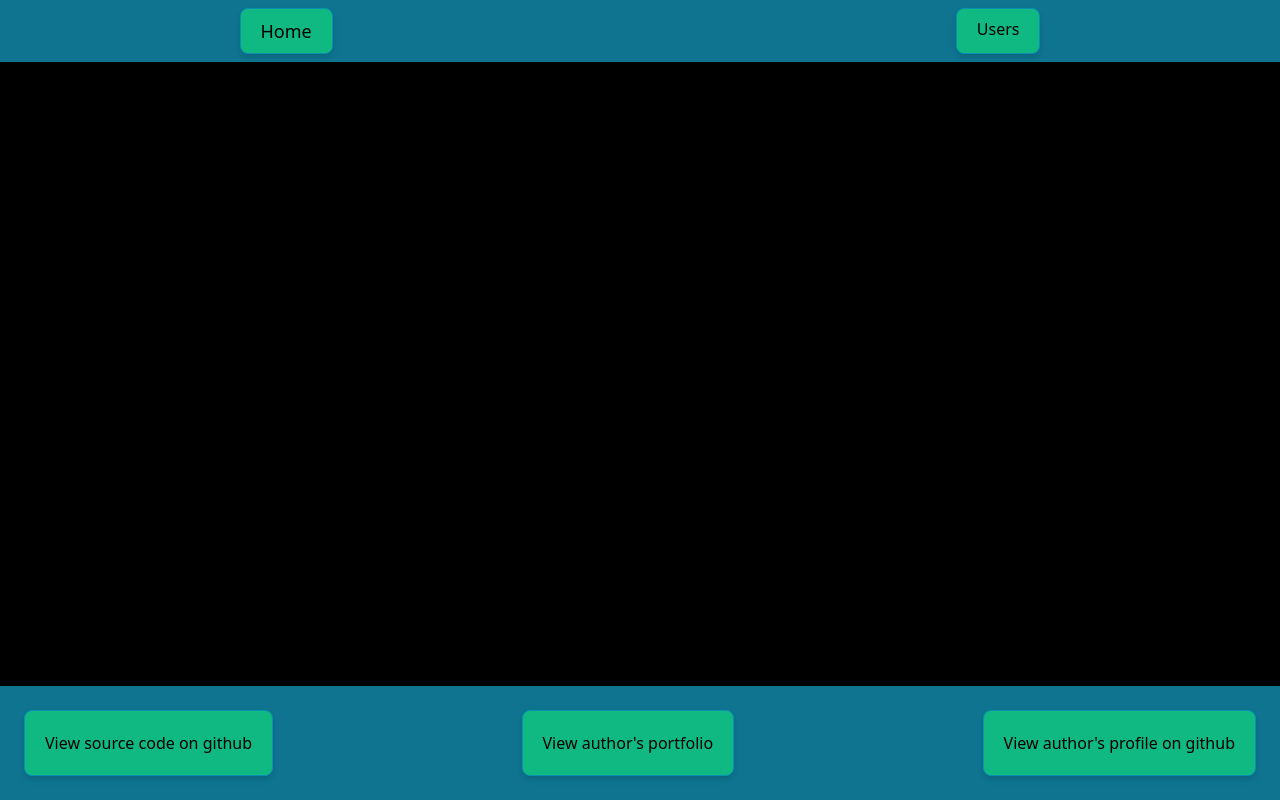
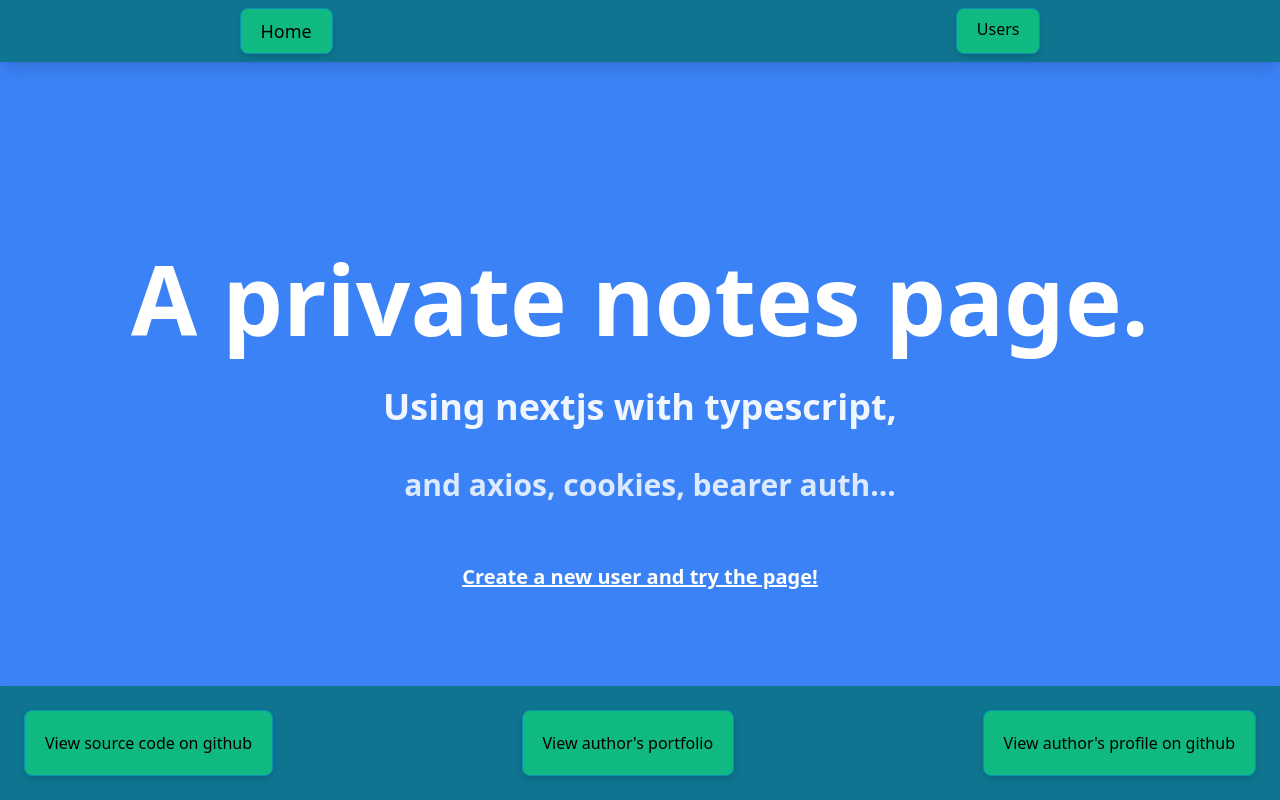
Before and after one commit to chemokita13/priv-notes-front, a Next.js app: page / in a window 1280 px wide. Built offline with nearby package versions, Linux system fonts and the light colour scheme.

Commit message:
indexpage finished

```diff
--- a/src/pages/index.tsx
+++ b/src/pages/index.tsx
@@ -1,10 +1,22 @@
-import Head from "next/head";
-import Image from "next/image";
-import { Inter } from "@next/font/google";
-///import styles from "@/styles/Home.module.css";
-
-const inter = Inter({ subsets: ["latin"] });
+import Link from "next/link";
 
 export default function Home() {
-    return <></>;
+    return (
+        <div className="flex flex-col items-center justify-center w-full h-full bg-blue-500">
+            <h1 className="font-extrabold text-white md:text-8xl md:p-5">
+                A private notes page.
+            </h1>
+            <h2 className="font-bold text-blue-50 md:p-5 md:text-4xl">
+                Using nextjs with typescript,
+            </h2>
+            <h3 className="font-bold text-blue-100 md:p-5 md:text-3xl md:ml-5">
+                and axios, cookies, bearer auth...
+            </h3>
+            <h4 className="font-semibold text-white underline transition-all md:p-5 md:text-xl md:m-5 hover:scale-110">
+                <Link href={"/users/new"}>
+                    Create a new user and try the page!
+                </Link>
+            </h4>
+        </div>
+    );
 }
```
